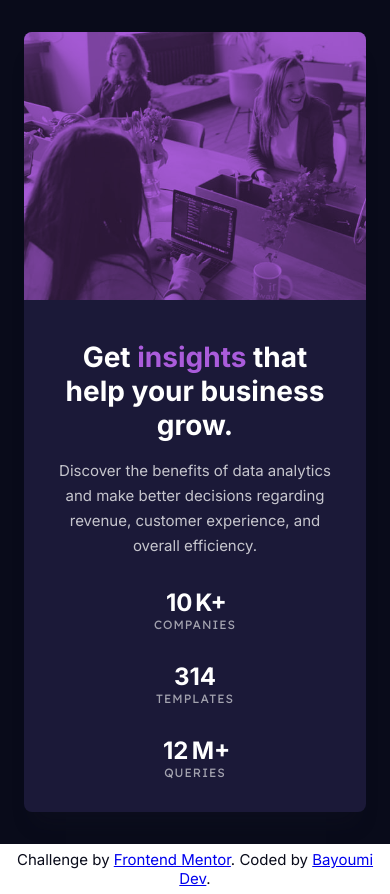
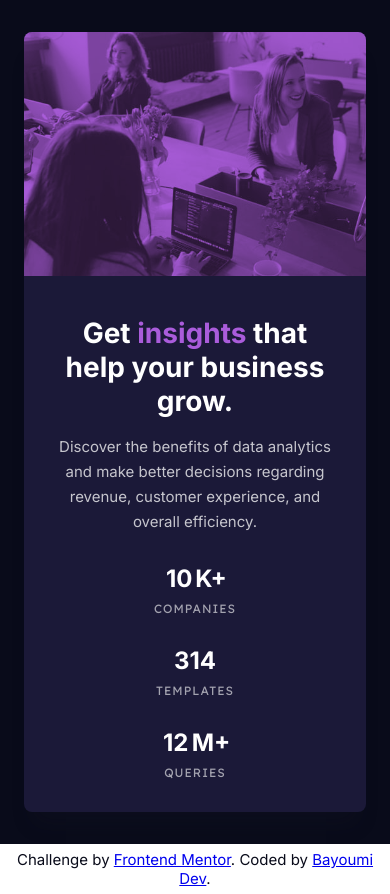
Before and after one commit to Bayoumi-dev/Stats-preview-card-component, a plain HTML site: page index.html in a window 390 px wide. Drawn offline with Linux system fonts and the light colour scheme.

Commit message:
fix margin stats

```diff
--- a/css/style.css
+++ b/css/style.css
@@ -92,11 +92,11 @@ main {
   flex-direction: column;
   padding: 71px 72px 59px;
 }
-.stats-preview__body h1 {
+.stats-preview__body h3 {
   font-size: 2.4rem;
   color: var(--colors-white);
 }
-.stats-preview__body h1 .highlight {
+.stats-preview__body h3 .highlight {
   color: var(--colors-soft-violet);
 }
 .stats-preview__body p {
@@ -115,6 +115,7 @@ main {
   color: var(--colors-white);
   font-size: 1.6rem;
   font-weight: 700;
+  display: block; margin-bottom: 6px;
 }
 .stats-preview__stats .num {
   display: inline-block;
@@ -137,7 +138,7 @@ main {
   .stats-preview__body {
     padding: 50px 40px 40px;
   }
-  .stats-preview__body h1 {
+  .stats-preview__body h3 {
     font-size: 1.867rem;
   }
 }
@@ -184,7 +185,7 @@ main {
   .stats-preview__body {
     padding: 36px 24px 24px;
   }
-  .stats-preview__body h1 {
+  .stats-preview__body h3 {
     font-size: 1.467rem;
   }
   .stats-preview__stats .stat-number {
--- a/index.html
+++ b/index.html
@@ -19,14 +19,13 @@
 <body>
    <main>
 
-      <section>
       <!-- Stats preview card component -->
       <article class="stats-preview fade-in">
          <div class="stats-preview__img-wrapper">
             <img src="images/image-header-desktop.jpg" alt="image header">
          </div>
          <div class="stats-preview__body">
-               <h1 class="anim-left-lnr">Get <span class="highlight">insights</span> that help your business grow.</h1>
+            <h3 class="anim-left-lnr">Get <span class="highlight">insights</span> that help your business grow.</h3>
             <p class="anim-left">Discover the benefits of data analytics and make better decisions regarding
                revenue, customer experience, and overall efficiency.</p>
             <ul class="stats-preview__stats">
@@ -45,7 +44,6 @@
             </ul>
          </div>
       </article>
-      </section>
 
    </main>
    <!-- Footer  -->
```
Lines whose indentation alone changed are shown as unchanged.
